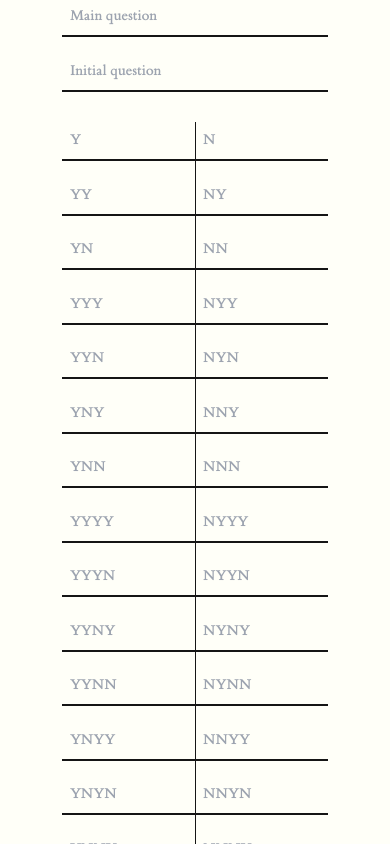
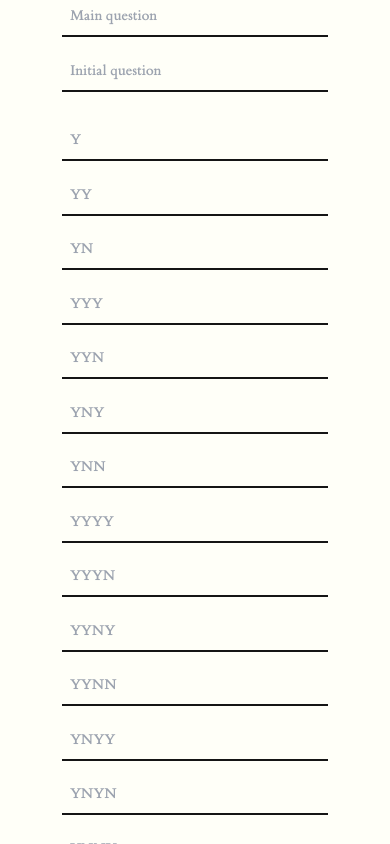
Before and after one commit to h-yung/decision-tree, a React (Create React App) app in the folder tree_front/: page /plant in a window 390 px wide. Shown: the part 1040-1884 px from the top of the page. Built offline with nearby package versions, Linux system fonts and the light colour scheme.

Commit message:
responsive for plant

```diff
--- a/tree_front/src/views/Plant.css
+++ b/tree_front/src/views/Plant.css
@@ -30,3 +30,14 @@
 	margin: 2rem 0;
 	width: 15rem;
 }
+
+@media screen and (max-width: 700px) {
+	.container__sets_questions {
+		flex-direction: column;
+	}
+
+	.container__sets_questions fieldset:first-child {
+		border: none;
+		margin-bottom: 3rem;
+	}
+}
```
